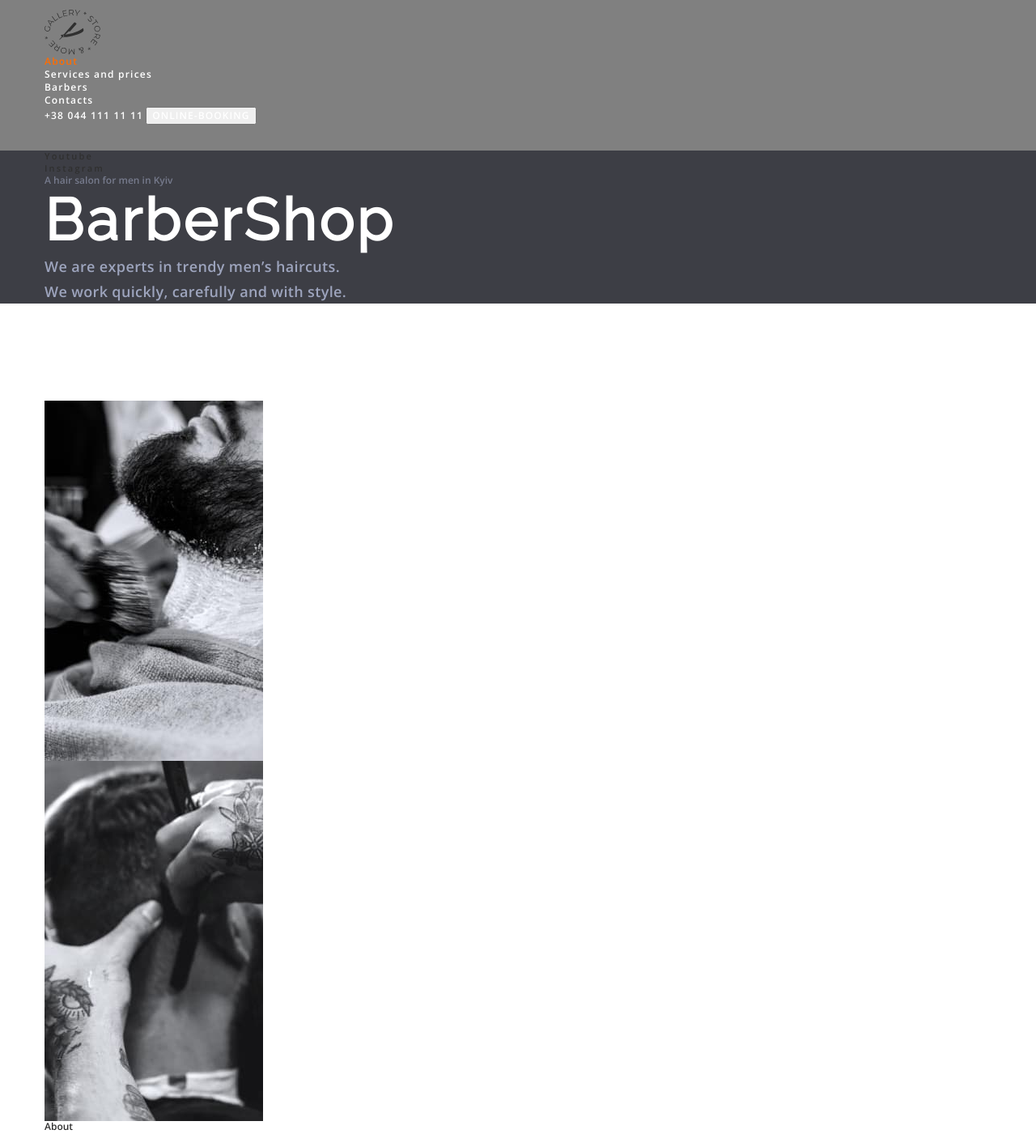
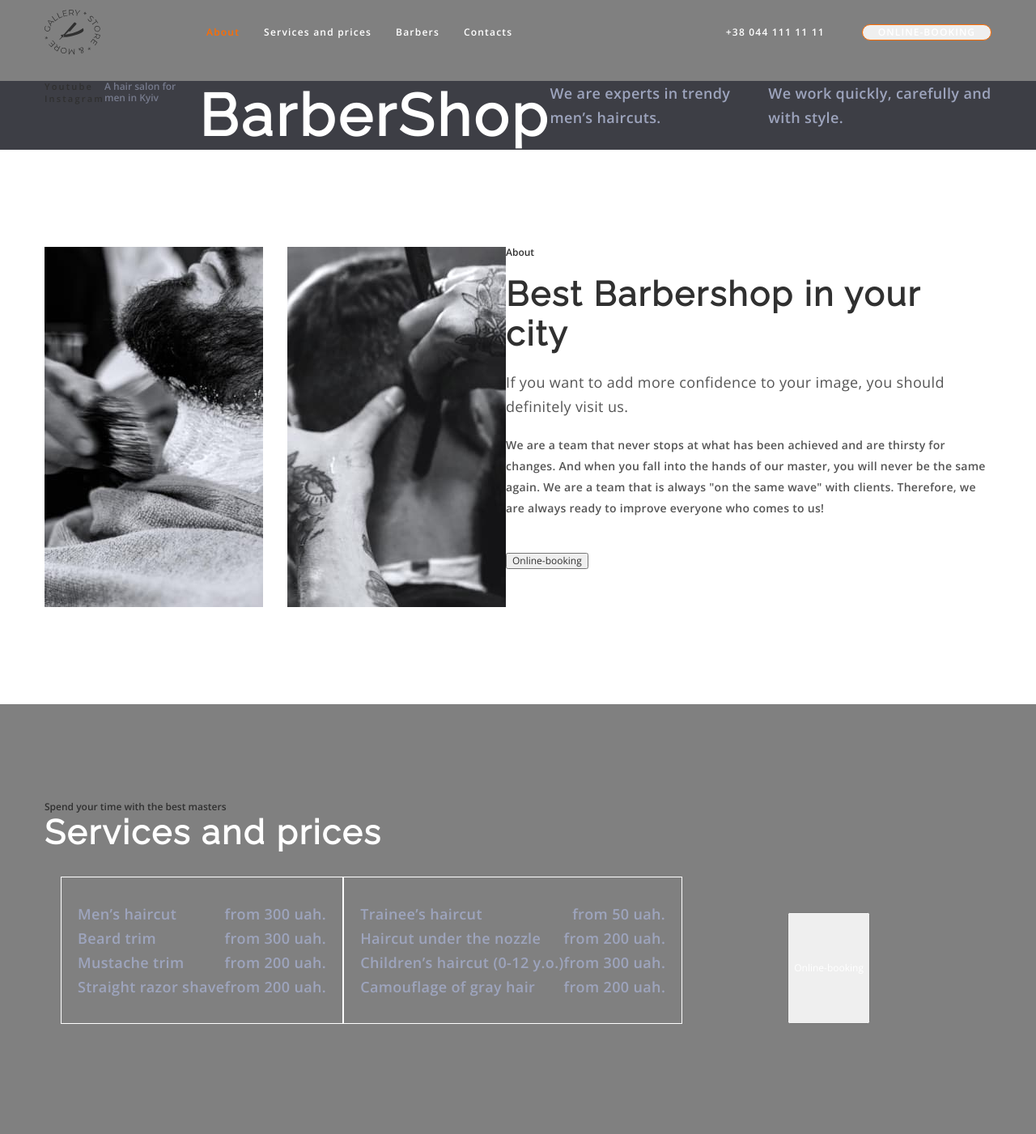
Before and after one commit to BoikoIgor/BarberShop-site, a plain HTML site: page index.html in a window 1280 px wide. Shown: the part 20-1421 px from the top of the page at 81% size. Drawn offline with nearby package versions, Linux system fonts and the light colour scheme.

Commit message:
part flex start

```diff
--- a/css/styles.css
+++ b/css/styles.css
@@ -68,12 +68,15 @@ body {
   text-transform: uppercase;
 }
 .btn {
+  min-width: 160px;
   font-family: inherit;
   font-weight: 600;
   font-size: 12px;
   line-height: 1.33;
   letter-spacing: 0.09em;
   text-transform: uppercase;
+  border: 1px solid var(--accent-color);
+  border-radius: 25px;
 }
 .section {
   padding-top: 120px;
@@ -106,6 +109,27 @@ body {
   padding-top: 32px;
   padding-bottom: 32px;
 }
+.header-list {
+  display: flex;
+}
+.header-navigation {
+  display: flex;
+  align-items: center;
+}
+.header-container {
+  display: flex;
+  align-items: center;
+}
+.header-logo {
+  margin-right: 131px;
+}
+.header-connect {
+  margin-left: auto;
+}
+.header-list {
+  display: flex;
+  gap: 30px;
+}
 .header-link,
 .header-tel {
   line-height: 1.33;
@@ -120,12 +144,20 @@ body {
 }
 .header-btn.btn {
   color: var(--main-btn-color);
+  margin-left: 43px;
 }
 /* ---------------HERO------------------ */
 .hero {
   background-color: #3d3e45;
 }
-
+.hero .container {
+  display: flex;
+}
+.hero-list {
+  width: 100px;
+}
+.hero-wrap {
+}
 .hero-link {
   font-size: 11px;
   line-height: 1.36;
@@ -156,6 +188,14 @@ body {
   color: var(--second-title-color);
   margin-bottom: 20px;
 }
+.about-list {
+  display: flex;
+  gap: 30px;
+}
+.about-container {
+  display: flex;
+}
+
 .about-title {
   color: var(--second-title-color);
   margin-bottom: 20px;
@@ -193,6 +233,8 @@ body {
   padding: 30px 20px;
 }
 .prices-item {
+  display: flex;
+  justify-content: space-between;
 }
 .prices-list-text {
   font-size: 18px;
@@ -205,6 +247,11 @@ body {
   margin: 0 auto;
   display: block;
   margin-top: 44px;
+}
+.prices-wrap {
+  display: flex;
+  padding: 30px 20px;
+  width: calc((100%-30px) / 2);
 }
 /* -------------BENEFITS----------- */
 .benefits-item {
--- a/index.html
+++ b/index.html
@@ -19,7 +19,7 @@
   </head>
   <body>
     <header class="header">
-      <div class="container">
+      <div class="container header-container">
         <nav class="header-navigation">
           <a class="header-logo" href="./index.html"><img class="header-logo-icon" src="./img/logo.svg" alt="site logo" /></a>
           <ul class="header-list list">
@@ -29,8 +29,10 @@
             <li class="header-item"><a class="header-link link" href="#contacts">Contacts</a></li>
           </ul>
         </nav>
+        <div class="header-connect">
           <a class="header-tel link" href="tel:+380441111111">+38 044 111 11 11</a>
           <button class="header-btn btn" type="button">Online-booking</button>
+        </div>
       </div>
     </header>
 
@@ -52,11 +54,12 @@
         </div>
       </section>
       <section class="about section" id="about">
-        <div class="container">
+        <div class="container about-container">
           <ul class="about-list list">
             <li class="about-item"><img src="./img/about-img-1.jpg" alt="haircut" width="270" height="445" /></li>
             <li class="about-item"><img src="./img/about-img-2.jpg" alt="haircut" width="270" height="445" /></li>
           </ul>
+          <div class="about-wrap">
             <p class="about-pre-title">About</p>
             <h2 class="about-title section-title">Best Barbershop in your city</h2>
             <p class="about-after-title">If you want to add more confidence to your image, you should definitely visit us.</p>
@@ -66,11 +69,13 @@
             </p>
             <button type="button" class="about-btn">Online-booking</button>
           </div>
+        </div>
       </section>
       <section class="prices section" id="prices">
         <div class="container">
           <p class="prices-pre-title">Spend your time with the best masters</p>
           <h2 class="prices-title section-title">Services and prices</h2>
+          <div class="prices-wrap">
             <ul class="prices-list list">
               <li class="prices-item">
                 <p class="prices-list-text">Men’s haircut</p>
@@ -107,6 +112,7 @@
                 <p class="prices-list-text">from 200 uah.</p>
               </li>
             </ul>
+
           <button type="button" class="prices-btn">Online-booking</button>
         </div>
       </section>
```
Lines whose indentation alone changed are shown as unchanged.
